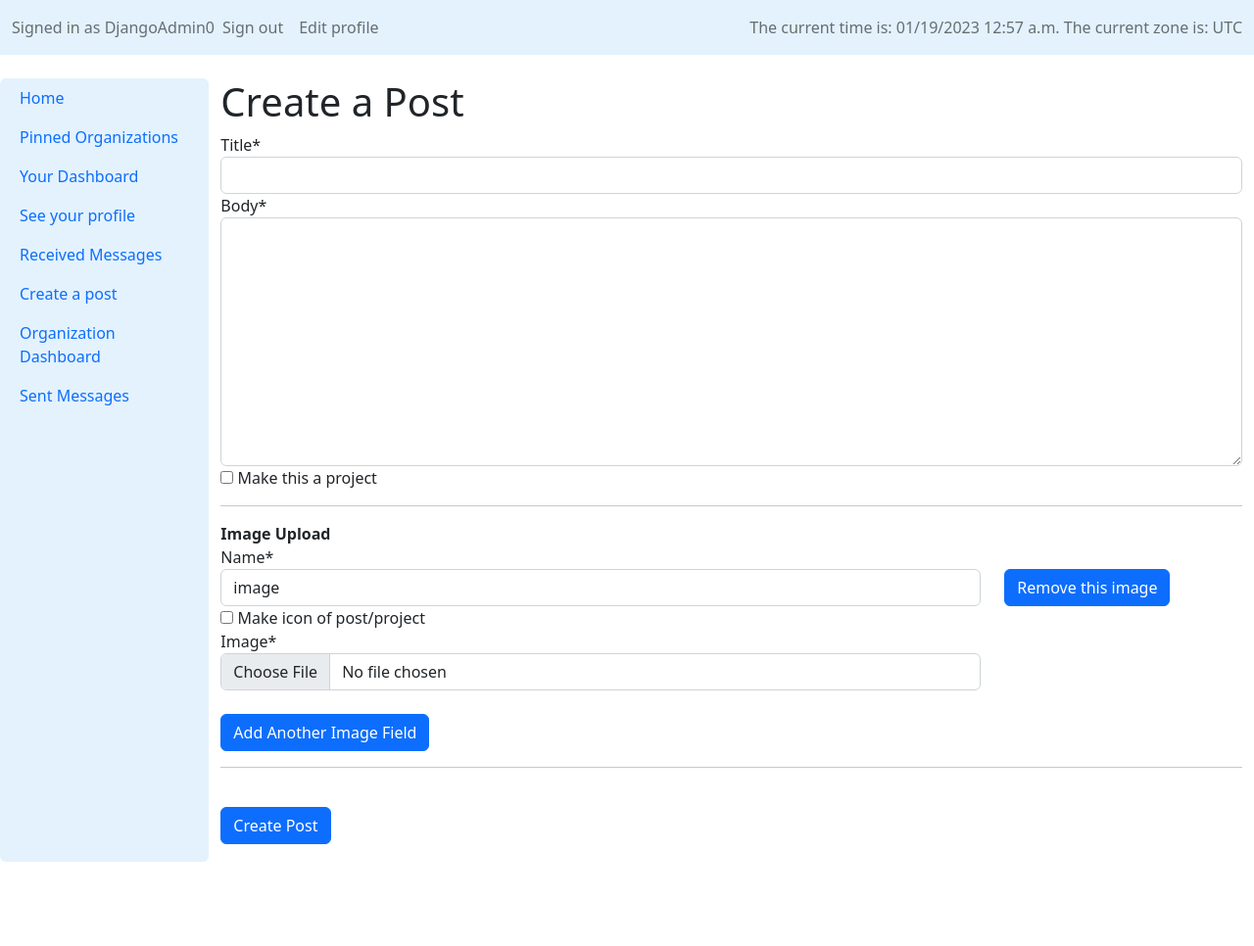
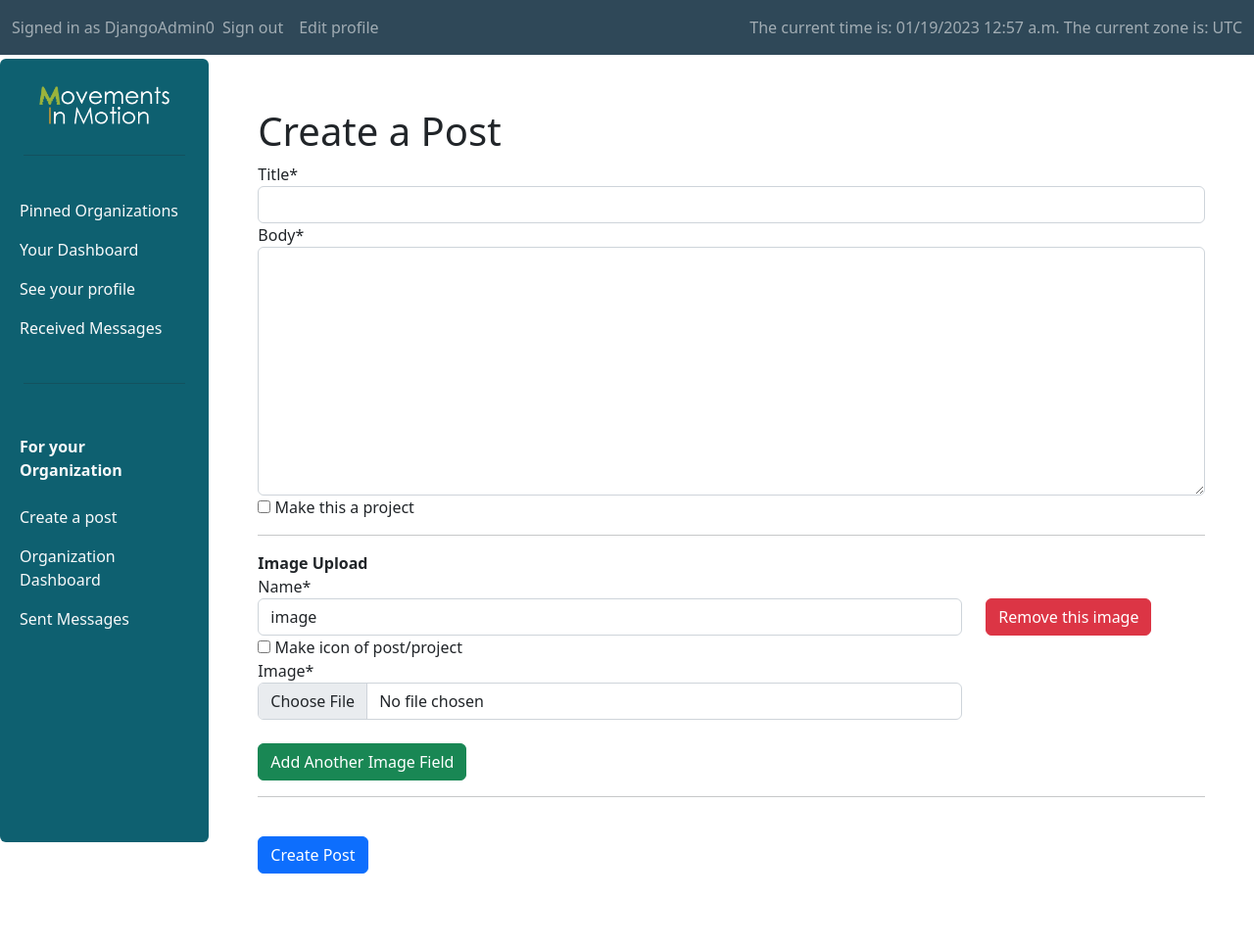
Before and after one commit to TheLostHermit/MIM3, a Django app: page /Forum/newpost in a window 1280 px wide. Shown: the whole page at 98% size. Before the commit the page ends 880 px from the top, so only its background shows below. Run offline with Django 4.2, Linux system fonts and the light colour scheme; a user stored in the database is signed in; style sheets or scripts are compiled from the project's sources; some libraries are stand-ins or nearby versions.

Commit message:
added icons and logos to site

```diff
--- a/MIM3/Forum/templates/Forum/layouts/nonsidebar_layout.html
+++ b/MIM3/Forum/templates/Forum/layouts/nonsidebar_layout.html
@@ -32,6 +32,12 @@
 
     <body>
         <div class="container container-fluid">
+
+        <!-- logo of site -->
+        <div class="mx-auto" style="width: 50%;padding-top:30px" align="center">
+            <img src="{% static 'Forum/media/logos/logo_black.png' %}" class="img-fluid" alt="Home">
+            <hr>
+        </div>
         {% block body %}
         {% endblock %}
         </div>
--- a/MIM3/Forum/templates/Forum/layouts/sidebar_layout.html
+++ b/MIM3/Forum/templates/Forum/layouts/sidebar_layout.html
@@ -36,7 +36,7 @@
 
     <body>
 
-    <nav class="navbar navbar-expand-md fixed-top" style="background-color: #e3f2fd;">
+    <nav class="navbar navbar-expand-md fixed-top navbar-dark" style="background-color: #2F4858;">
 
         {% load tz %}
         {% get_current_timezone as TIME_ZONE %}
@@ -76,35 +76,41 @@
     </nav>
 
         <!-- Using Bootstrap's row and column classes temporarily until styling is done -->
-        <div class="container-fluid" style="margin-top:80px">
+        <div class="container-fluid" style="margin-top:60px">
 
         <!-- when using the sidebar the row/column dynamic won't be needed anymore because the sidebar
         will already be on the side -->
         <div class = "row">
 
             <!-- div with all the links that appear in the sidebar-->
-            <div id ="sidebar" class = "col-2 px-1 h-100 rounded position-fixed" style="background-color: #e3f2fd;">
+            <div id ="sidebar" class = "col-2 px-1 h-100 rounded position-fixed" style="background-color: #0E6070;">
                 <div class="nav flex-column">
+
+                    <div style="padding:20px">
+                        <a class="nav-link link-light" href="{% url 'index' %}"><img src="{% static 'Forum/media/logos/logo_white.png' %}" class="img-fluid" alt="Home"></a>
+                        <hr>
+                    </div>
 
                     <!-- whether or not the user is logged in they can go to the home page
                     (you can make this link the organization logo)-->
                     <ul class="nav nav-pills flex-column mb-auto">
-                        <li class="nav-item"><a class="nav-link" href="{% url 'index' %}">Home</a>
-                        </li>
+
+
                     <!-- links that only appear to logged in users-->
                     {% if user.is_authenticated %}
 
-                        <li class="nav-item"><a class="nav-link" href="{% url 'pinned_view' %}">Pinned Organizations</a> </li>
-                        <li class="nav-item"><a class="nav-link" href="{% url 'your_project_view' %}">Your Dashboard</a></li>
-                        <li class="nav-item"><a class="nav-link" href="{% url 'profile_view' pk=user.pk %}">See your profile</a> </li>
-                        <li class="nav-item"><a class="nav-link" href="{% url 'received_messages' %}">Received Messages</a> </li>
+                        <li class="nav-item"><a class="nav-link link-light" href="{% url 'pinned_view' %}">Pinned Organizations</a> </li>
+                        <li class="nav-item"><a class="nav-link link-light" href="{% url 'your_project_view' %}">Your Dashboard</a></li>
+                        <li class="nav-item"><a class="nav-link link-light" href="{% url 'profile_view' pk=user.pk %}">See your profile</a> </li>
+                        <li class="nav-item"><a class="nav-link link-light" href="{% url 'received_messages' %}">Received Messages</a> </li>
 
                         <!-- links that only appear to members of an organization -->
                         {% if perms.Forum.can_post %}
-
-                            <li class="nav-item"><a class="nav-link" href="{% url 'create_post' %}">Create a post</a></li>
-                            <li class="nav-item"><a class="nav-link" href="{% url 'manage_posts_view' %}">Organization Dashboard</a> </li>
-                            <li class="nav-item"><a class="nav-link" href="{% url 'sent_messages' %}">Sent Messages</a> </li>
+                            <div style="padding:20px"><hr></div>
+                            <b class="text-light m-3">For your Organization</b>
+                            <li class="nav-item"><a class="nav-link link-light" href="{% url 'create_post' %}">Create a post</a></li>
+                            <li class="nav-item"><a class="nav-link link-light" href="{% url 'manage_posts_view' %}">Organization Dashboard</a> </li>
+                            <li class="nav-item"><a class="nav-link link-light" href="{% url 'sent_messages' %}">Sent Messages</a> </li>
 
                         {% endif %}
 
@@ -116,7 +122,7 @@
             </div>
 
             <!-- div with all the information to the right of the page -->
-            <div id = "body" class = "col offset-2">
+            <div id = "body" class = "col offset-2" style="padding:50px;">
 
                 <!--- start of content to the right of the sidebar -->
                 {% localtime on %}
--- a/MIM3/Forum/templates/Forum/main_pages/index.html
+++ b/MIM3/Forum/templates/Forum/main_pages/index.html
@@ -75,7 +75,9 @@ Home
         {% empty %}
 
                 <!-- The display when post_list evaluates to empty you can add a cute image here if you want-->
-                <p> Apologies, no posts were retrieved </p>
+                <div class="mx-auto" style="width: 50%;" align="center">
+                    <h2>Sorry, No posts were retrieved</h2>
+                </div>
 
         {% endfor %}
 
--- a/MIM3/Forum/templates/Forum/main_pages/pinned.html
+++ b/MIM3/Forum/templates/Forum/main_pages/pinned.html
@@ -41,7 +41,9 @@ Pinned
     {% empty %}
 
         <!-- the message displayed when you haven't pinned any organizations yet. You can add an image here if you'd like -->
-        Looks like you haven't pinned any organizations yet
+        <div class="mx-auto" style="width: 50%;" align="center">
+            <h2>Looks like you haven't pinned any organizations yet.</h2>
+        </div>
     {% endfor %}
 
 {% endblock %}
--- a/MIM3/Forum/templates/Forum/message_pages/received_messages.html
+++ b/MIM3/Forum/templates/Forum/message_pages/received_messages.html
@@ -44,7 +44,9 @@ Received Messages
     <!-- if the user's organization hasn't sent any messages -->
     {% empty %}
 
-        <p> You have not received any messages yet </p>
+        <div class="mx-auto" style="width: 50%;" align="center">
+            <h2>You have not received any messages yet</h2>
+        </div>
 
     {% endfor %}
 
--- a/MIM3/Forum/templates/Forum/message_pages/send_message.html
+++ b/MIM3/Forum/templates/Forum/message_pages/send_message.html
@@ -16,8 +16,8 @@ Send Message
     <form method="post">
         {% csrf_token %}
         {{ form|crispy }}
-
-        <input type="submit" value="send">
+        <br>
+        <input type="submit" value="send" class="btn btn-primary">
 
     </form>
 
--- a/MIM3/Forum/templates/Forum/message_pages/sent_messages.html
+++ b/MIM3/Forum/templates/Forum/message_pages/sent_messages.html
@@ -38,7 +38,9 @@ Sent Messages
     <!-- if the user's organization hasn't sent any messages -->
     {% empty %}
 
-        <p> Your organization hasn't sent any messages yet </p>
+        <div class="mx-auto" style="width: 50%;" align="center">
+            <h2>Your organization hasn't sent any messages yet.</h2>
+        </div>
 
     {% endfor %}
 
--- a/MIM3/Forum/templates/Forum/mngmt_pages/mng_events.html
+++ b/MIM3/Forum/templates/Forum/mngmt_pages/mng_events.html
@@ -106,7 +106,10 @@
         {% empty %}
 
             <!-- html which is displayed when no events are in the list -->
-            There are no events associated with this post
+            <div class="mx-auto" style="width: 50%;" align="center">
+                <h2>There are no events associated with this post</h2>
+            </div>
+
 
         {% endfor %}
 
--- a/MIM3/Forum/templates/Forum/mngmt_pages/mng_post_imgs.html
+++ b/MIM3/Forum/templates/Forum/mngmt_pages/mng_post_imgs.html
@@ -77,7 +77,9 @@
         <hr>
 
         {% empty %}
-            This post currently has no images
+            <div class="mx-auto" style="width: 50%;" align="center">
+                <h2>This post currently has no images</h2>
+            </div>
 
         {% endfor %}
 
--- a/MIM3/Forum/templates/Forum/mngmt_pages/participant_list.html
+++ b/MIM3/Forum/templates/Forum/mngmt_pages/participant_list.html
@@ -57,7 +57,10 @@ Participants
 
         <!-- if there are no bids on this event -->
         {% empty %}
-            <p>There are no participants matching your query</p>
+
+            <div class="mx-auto" style="width: 50%;" align="center">
+                <h2>There are no participants matching your query</h2>
+            </div>
 
         {% endfor %}
 
--- a/MIM3/Forum/templates/Forum/post_pages/create_post.html
+++ b/MIM3/Forum/templates/Forum/post_pages/create_post.html
@@ -38,7 +38,7 @@ Create Post
 
                         <div class="col">
                             <br>
-                            <button class = "btn btn-primary" id="image-{{ forloop.counter0 }}-rm"> Remove this image </button>
+                            <button class = "btn btn-danger" id="image-{{ forloop.counter0 }}-rm"> Remove this image </button>
                         </div>
                     </div>
 
@@ -46,7 +46,7 @@ Create Post
 
             </div>
             <br>
-            <button id="add_new_image_btn" class = "btn btn-primary"> Add Another Image Field </button>
+            <button id="add_new_image_btn" class = "btn btn-success"> Add Another Image Field </button>
 
         </div>
 
@@ -71,7 +71,7 @@ Create Post
 
                         <div class="col">
                             <br>
-                            <button class="btn btn-primary" id="event-{{ forloop.counter0 }}-rm"> Remove this event </button>
+                            <button class="btn btn-danger" id="event-{{ forloop.counter0 }}-rm"> Remove this event </button>
                         </div>
                     </div>
 
@@ -79,7 +79,7 @@ Create Post
                 {% endfor %}
             </div>
             <br>
-            <button class="btn btn-primary" id="add_new_event_btn"> Add Another event </button>
+            <button class="btn btn-success" id="add_new_event_btn"> Add Another event </button>
 
         </div>
         <br>
--- a/MIM3/Forum/templates/Forum/util_pages/delete_page.html
+++ b/MIM3/Forum/templates/Forum/util_pages/delete_page.html
@@ -24,8 +24,10 @@ Confirm Delete
                 {{ message }}
             </p>
 
+
             <input class="btn btn-danger" type="submit" value="Yes, I'm sure">
         </form>
+        <button class="btn btn-outline-danger" onclick="history.back()">No, go back</button>
     </div>
 
 {% endblock %}
```
Also changed, not shown: MIM3/Forum/static/Forum/media/logos/logo_black.png (added), MIM3/Forum/static/Forum/media/logos/logo_white.png (added), MIM3/Forum/static/Forum/style/stylesheet.css (deleted), MIM3/Forum/static/Forum/style/stylesheet.scss (added), MIM3/db.sqlite3.
